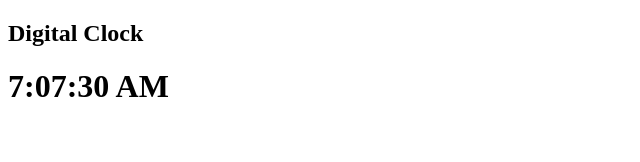
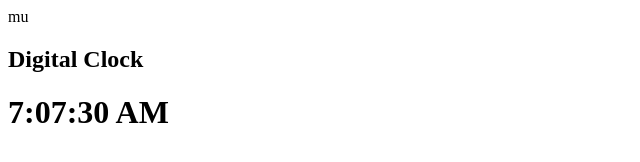
Before and after one commit to Ramya7689/new, a plain HTML site: page 3-3.html in a window 1280 px wide. Shown: the whole page, without its empty margins (0-640 px from the left). Drawn offline with Linux system fonts and the light colour scheme.

Commit message:
3-3.html

```diff
--- a/3-3.html
+++ b/3-3.html
@@ -2,6 +2,7 @@
 <html>
 <head>
   <title>Digital Clock</title>
+  <a herf="mu.html">mu</a>
 </head>
 <body>
   <h2>Digital Clock</h2>
```
